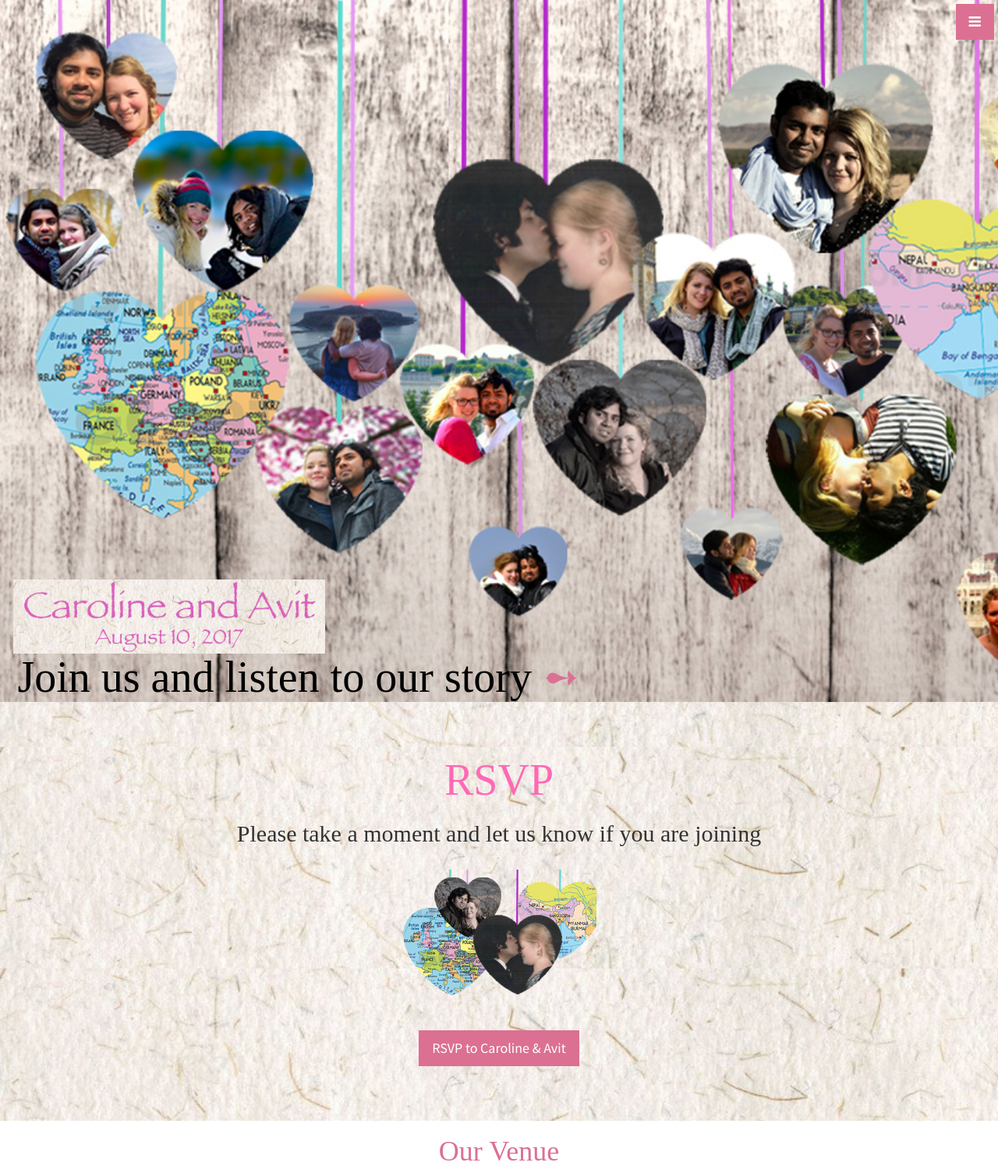
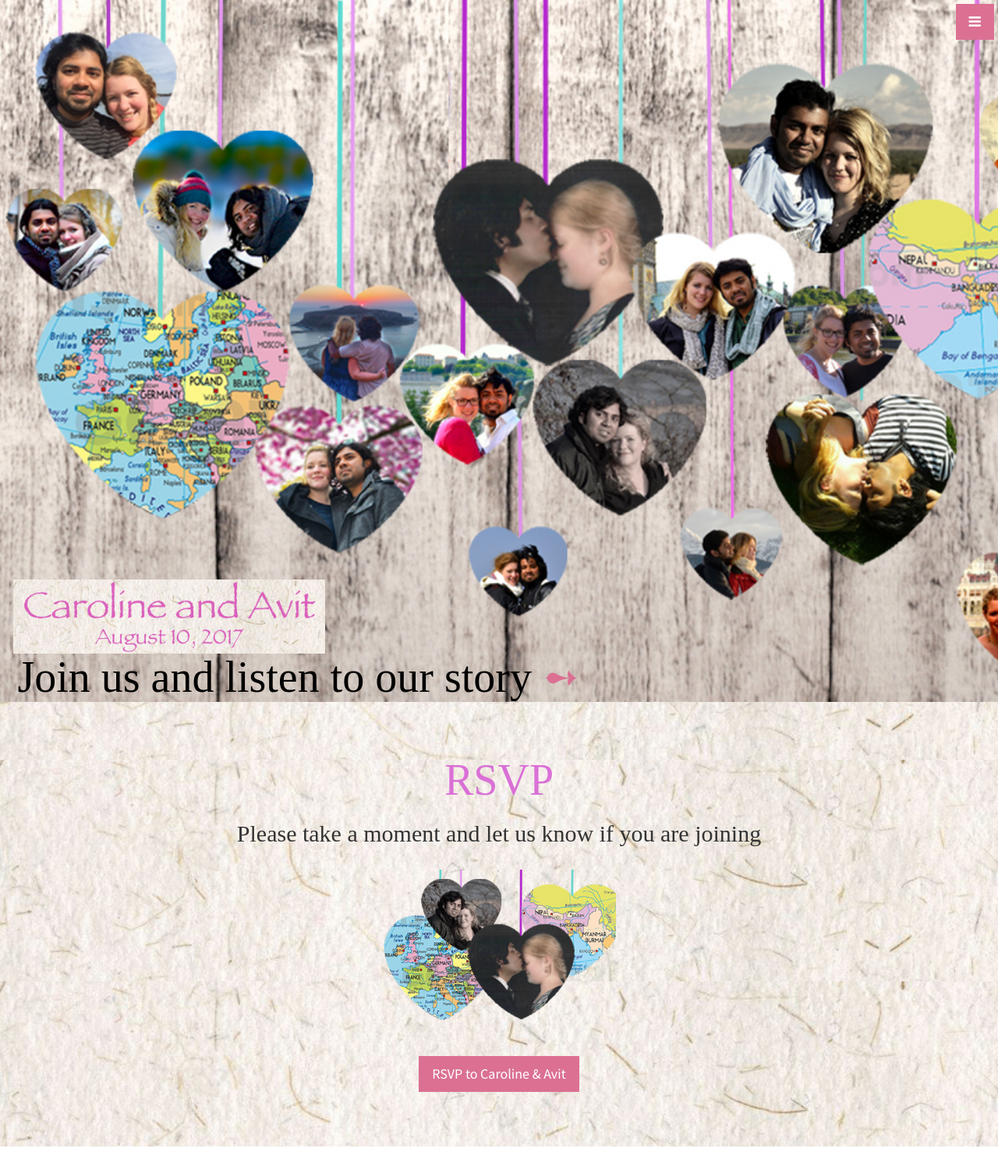
Before and after one commit to MonchiLin/carowedavit.github.io, a Jekyll site: the page built from index.html, in a window 1280 px wide. Shown: the top 1495 px of the page at 78% size. Built offline with Jekyll 4.4.1, drawn with Linux system fonts in a browser that asks for light colours.

Commit message:
rsvp updated

```diff
--- a/_includes/rsvp.html
+++ b/_includes/rsvp.html
@@ -2,10 +2,10 @@
   <div class="container">
     <div class="row">
       <div class="col-lg-12 text-center">
-      <h1 style="font-family: Papyrus; font-size: 4em; color: #FF69B4;">RSVP</h1>
+      <h1 style="font-family: Papyrus; font-size: 4em; color: #DA70D6;">RSVP</h1>
         <h2 style="font-family: Papyrus;">Please take a moment and let us know if you are joining</h2>
         <br>
-        <p class="lead"><img src="img/rsvp_pic.png" alt="rsvp pic" style="width:250px;"></p>
+        <p class="lead"><img src="img/rsvp_pic.png" alt="rsvp pic" style="width:300px;"></p>
         <br>
          <p class="lead"><a href="https://goo.gl/forms/iEj8wnxN023Kj9OZ2" target="_blank" class="btn btn-dark btn-lg">RSVP to Caroline & Avit</a></p>
       </div>
```
